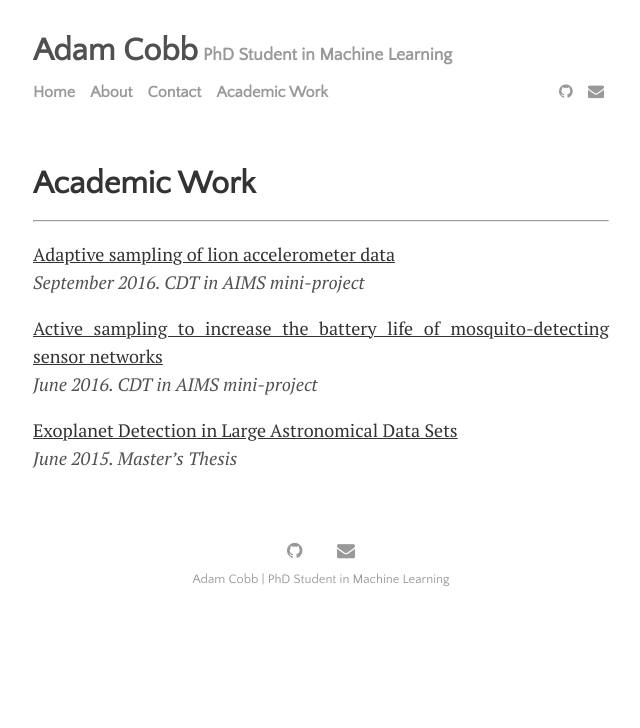
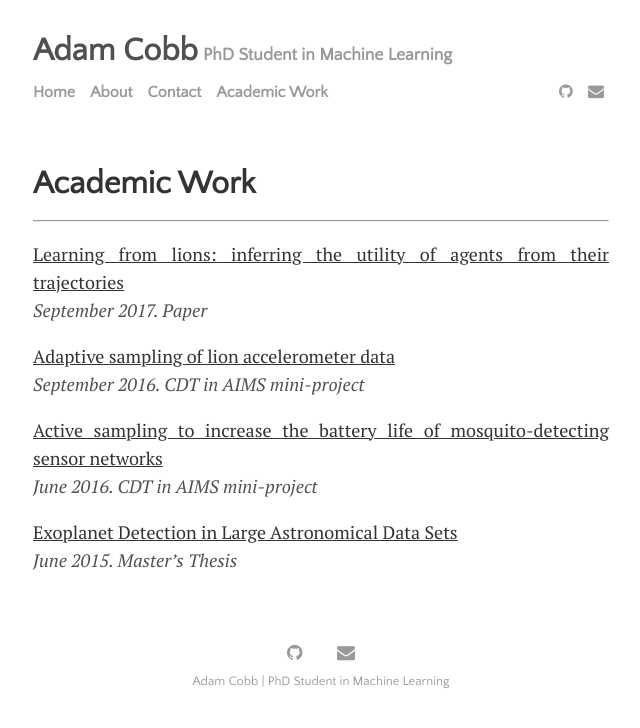
Before and after one commit to AdamCobb/AdamCobb.github.io, a Jekyll site: the page built from menu/academic.md, in a window 1280 px wide. Shown: the top 728 px of the page, without its empty margins (319-959 px from the left). Built offline with Jekyll 4.4.1, drawn with Linux system fonts in a browser that asks for light colours; nearby versions of some CDN libraries.

Commit message:
add lion paper

```diff
--- a/menu/academic.md
+++ b/menu/academic.md
@@ -5,6 +5,8 @@ title: Academic Work
 ***
 <!--![image-title-here]({{ site.url }}/images/Lion_withTag.jpg){:class="img-responsive"}
 September 2016-->
+[Learning from lions: inferring the utility of agents from their trajectories]({{ site.url }}/documents/Cobb2017_Learning_from_lions.pdf)<br />
+<em>September 2017. Paper</em>
 
 [Adaptive sampling of lion accelerometer data]({{ site.url }}/documents/Cobb2016_lion_acc.pdf)<br />
 <em>September 2016. CDT in AIMS mini-project</em>
```
Also changed, not shown: menu/about.md (+1 -1 lines), 1 other file.
